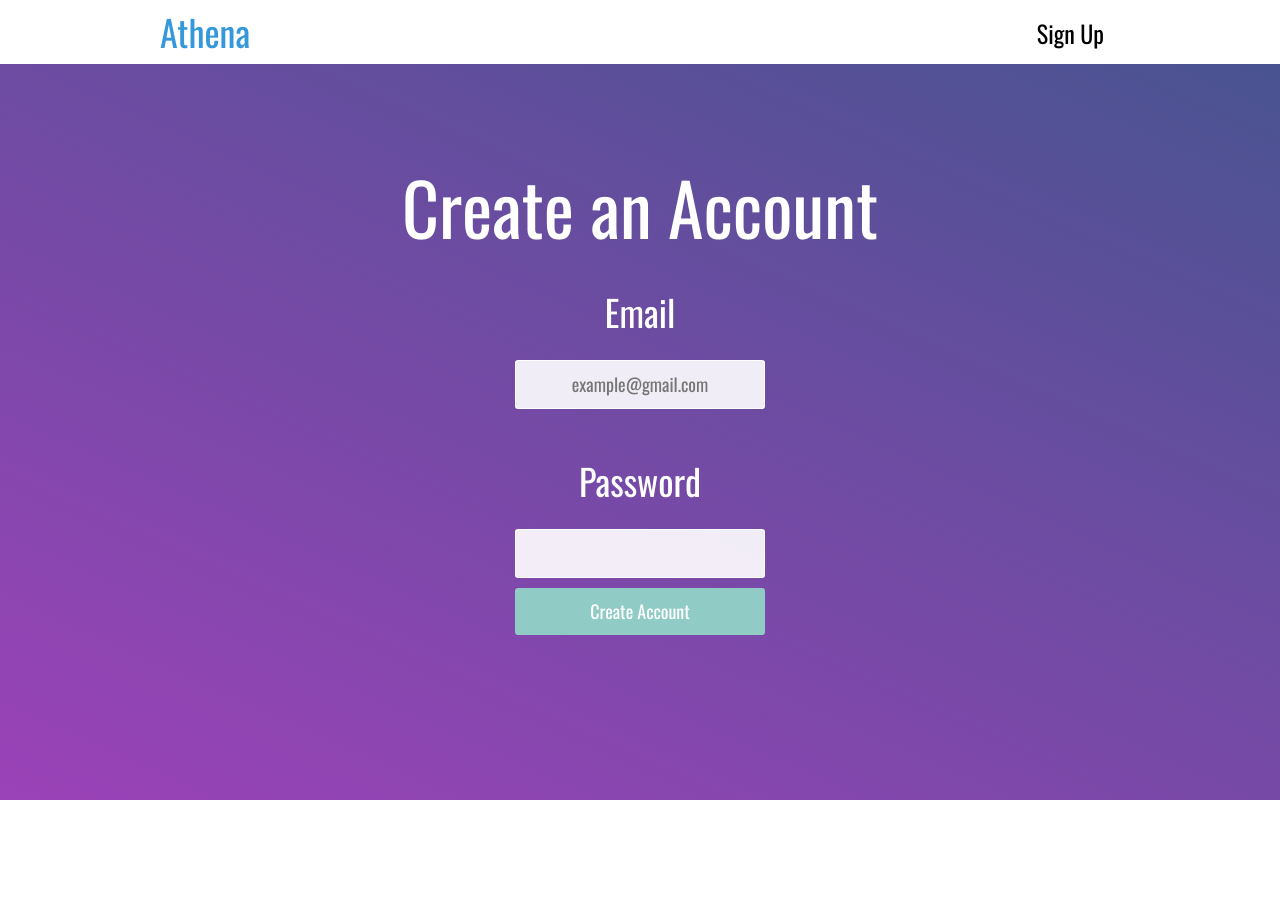
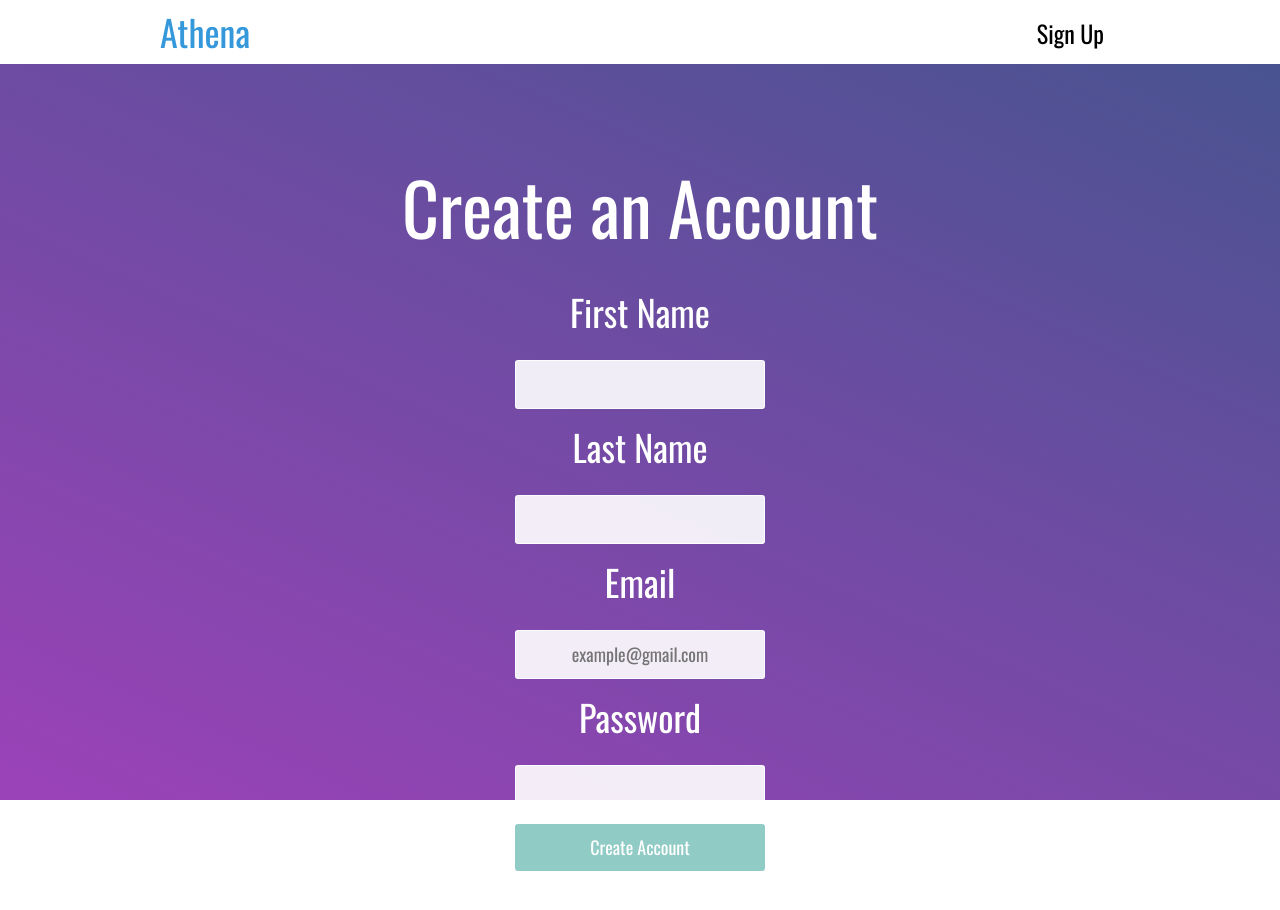
Before and after one commit to rohanrobinson/athena-frontend, a React (Create React App) app: page /createAccount in a window 1280 px wide. Shown: the top 910 px of the page. Before the commit the page ends 800 px from the top, so only its background shows below. Built offline with nearby package versions, Linux system fonts and the light colour scheme.

Commit message:
added first and last name on sign up

```diff
--- a/src/CreateAccount.js
+++ b/src/CreateAccount.js
@@ -6,6 +6,8 @@ const CreateAccount = () => {
   const history = useHistory();
   const [username, setUsername] = useState('');
   const [password, setPassword] = useState('');
+  const [firstName, setFirstName] = useState('');
+  const [lastName, setLastName] = useState('');
   const [isLoading, setIsLoading] = useState(false);
   const [incorrect, setIncorrect] = useState(false);
 
@@ -23,6 +25,8 @@ const CreateAccount = () => {
     const userSurveyObject = {
       email: username,
       password: password,
+      firstName: firstName,
+      lastName:lastName,
       savedQuotes: [],
       // surveyResults: {
       //   quote: favoriteQuote
@@ -70,12 +74,34 @@ const CreateAccount = () => {
     setPassword(event.target.value);
   }
 
+  const updateFirstName= (event) => {
+    setFirstName(event.target.value);
+  }
+
+  const updateLastName = (event) => {
+    setLastName(event.target.value);
+  }
+
   return (
     <div className="createAccountPage">
       <div className="container">
         <form className="log-form">
         <h1>Create an Account</h1>
         <br/>
+        <h2>First Name</h2>
+          <input
+            type="text"
+            name="firstName"
+            value={firstName}
+            onChange={updateFirstName}
+          />
+          <h2>Last Name</h2>
+          <input
+            type="text"
+            name="lastName"
+            value={lastName}
+            onChange={updateLastName}
+          />
         <h2>Email</h2>
           <input
             type="text"
@@ -84,7 +110,6 @@ const CreateAccount = () => {
             onChange={updateUsername}
             placeholder="example@gmail.com"
           />
-          <br />
 
           <h2>Password</h2>
           <input
@@ -93,15 +118,6 @@ const CreateAccount = () => {
             value={password}
             onChange={updatePassword}
           />
-          {/* <b>Pick your favorite of the quotes listed here!</b> <br />
-          <div className="quotes">
-            <input type="radio" name="quote1" value="Waste no more time arguing what a good man should be. Be One" className="quote" /> Waste no more time arguing what a good man should be. Be One < br />  < br />
-            <input type="radio" name="quote2" value="The words of truth are always paradoxical" className="quote" /> The words of truth are always paradoxical  < br />  < br />
-            <input type="radio" name="quote3" value="It is not so much our friends help that helps us, as the confidence of their help" className="quote" /> It is not so much our friends help that helps us, as the confidence of their help  < br />  < br />
-            <input type="radio" name="quote4" value="I finally figured out the only reason to be alive is to enjoy it" className="quote" /> I finally figured out the only reason to be alive is to enjoy it  < br />  < br />
-            <input type="radio" name="quote5" value="All our knowledge begins with the senses, proceeds then to the understanding, and ends with reason. There is nothing higher than reason." className="quote" /> All our knowledge begins with the senses, proceeds then to the understanding, and ends with reason. There is nothing higher than reason.  < br />  < br />
-            <input type="radio" name="quote6" value="Boredom is simply romanticism with a morning-after thirst." className="quote" /> Boredom is simply romanticism with a morning-after thirst.  < br />  < br />
-          </div> */}
 
           { incorrect ? (
             <>
```
